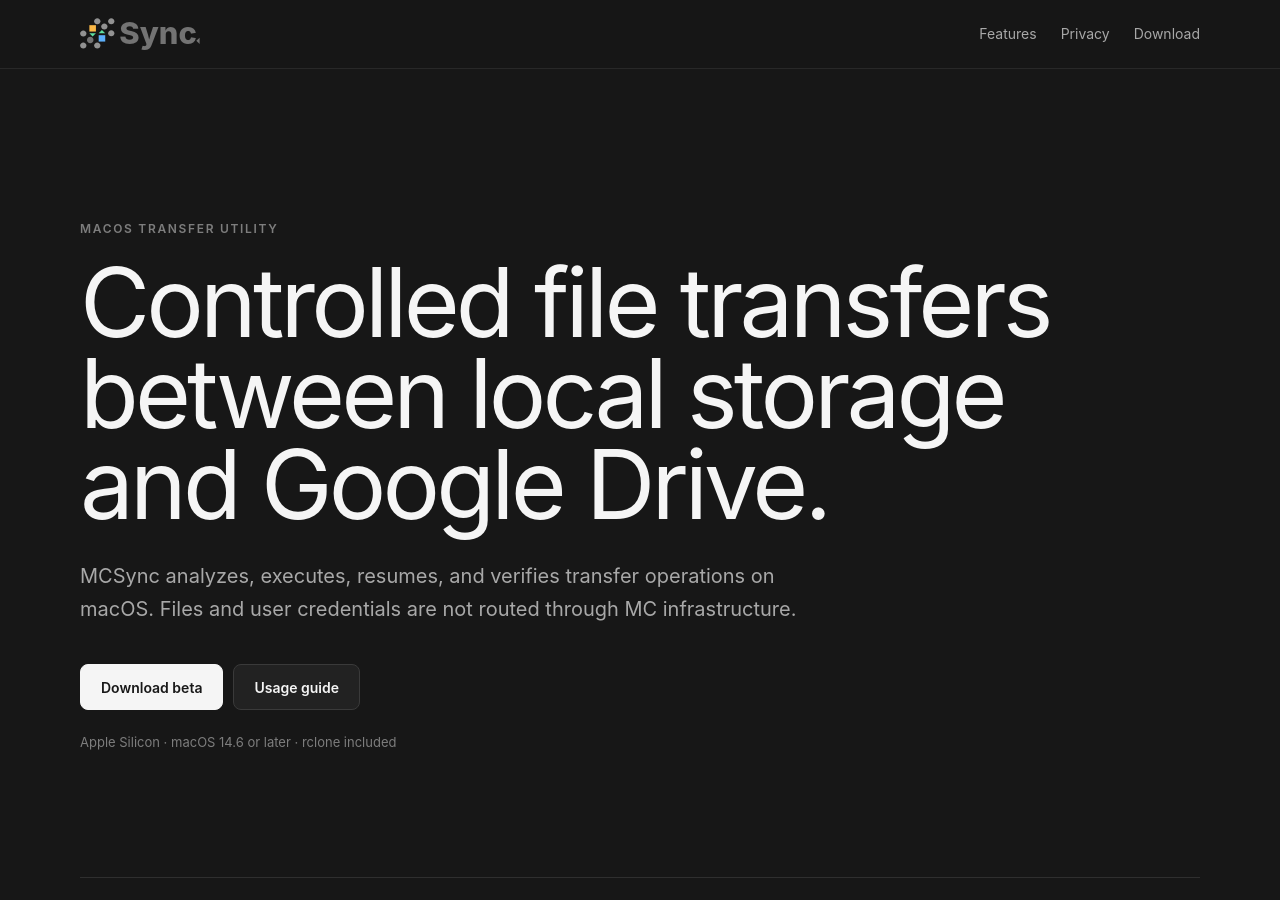
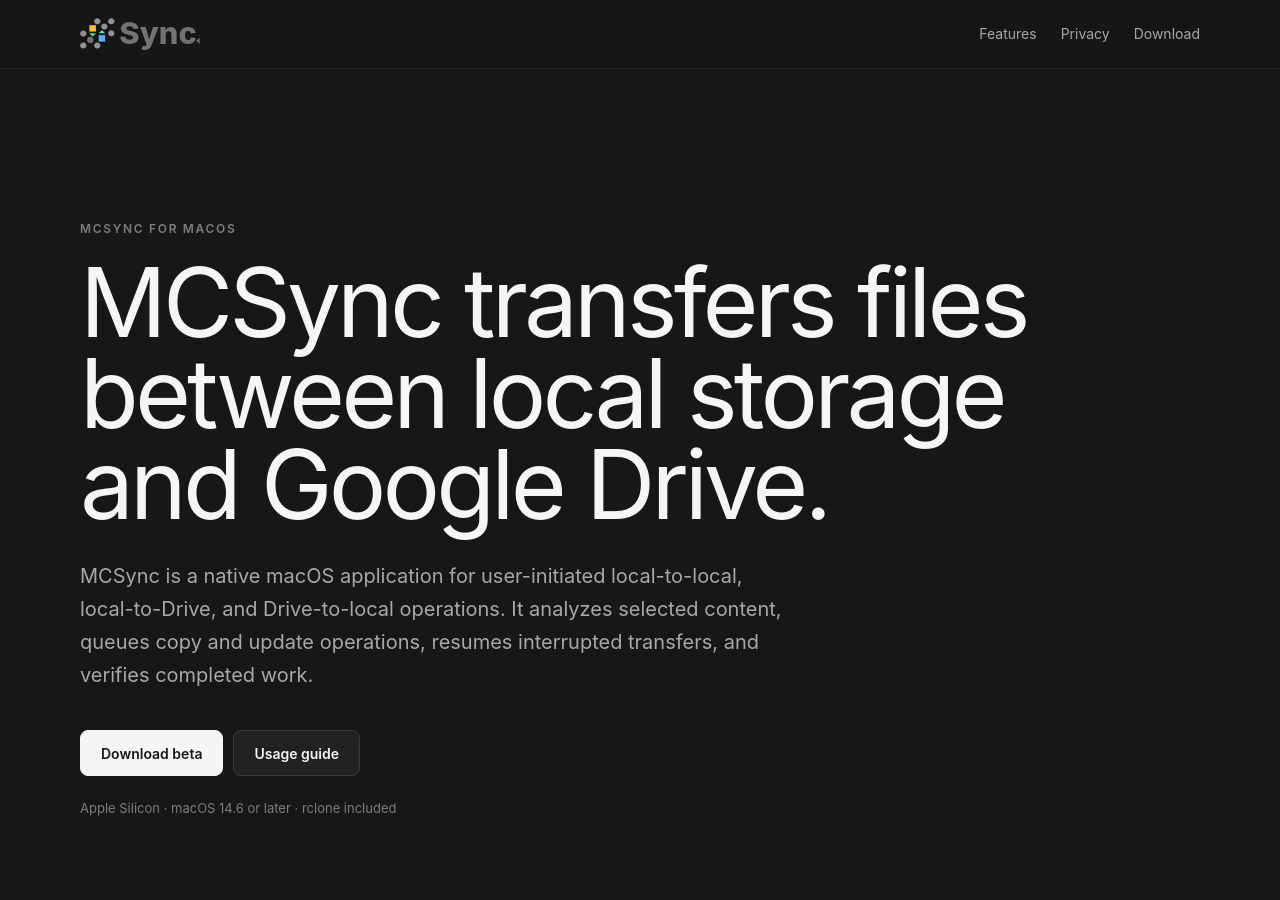
Before and after one commit to ciqueira/MCSync, a Jekyll site: the page built from index.html, in a window 1280 px wide and 900 px high. Built offline with Jekyll 4.4.1, drawn with Linux system fonts in a browser that asks for light colours.

Commit message:
feat: update hero section text for clarity and detail on MCSync functionality

```diff
--- a/index.html
+++ b/index.html
@@ -43,11 +43,13 @@
 
   <main id="content">
     <section class="hero shell">
-      <p class="eyebrow">macOS transfer utility</p>
-      <h1>Controlled file transfers between local storage and Google Drive.</h1>
+      <p class="eyebrow">MCSync for macOS</p>
+      <h1>MCSync transfers files between local storage and Google Drive.</h1>
       <p class="hero-copy">
-        MCSync analyzes, executes, resumes, and verifies transfer operations on
-        macOS. Files and user credentials are not routed through MC infrastructure.
+        MCSync is a native macOS application for user-initiated local-to-local,
+        local-to-Drive, and Drive-to-local operations. It analyzes selected
+        content, queues copy and update operations, resumes interrupted transfers,
+        and verifies completed work.
       </p>
       <div class="actions">
         <a class="button primary" href="https://github.com/ciqueira/MCSync/releases">Download beta</a>
```
